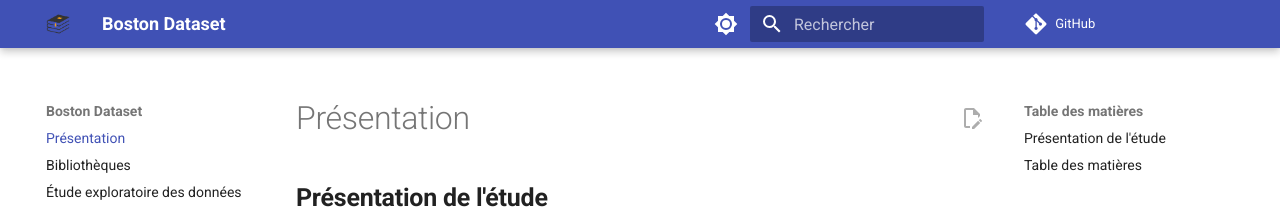
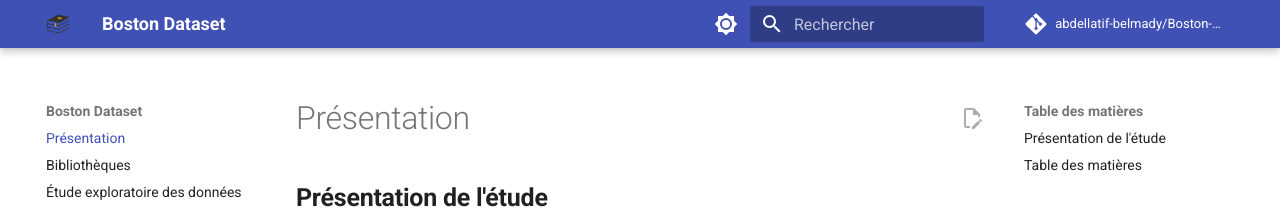
Before and after one commit to abdellatif-belmady/Boston-documentation, an MkDocs documentation site: the page built from docs/index.md, in a window 1280 px wide. Shown: the top 209 px of the page. Built offline with MkDocs 1.6.1 and Material for MkDocs 9.7.7, drawn with Linux system fonts in a browser that asks for light colours; comment, search, counter and statistics services are not loaded.

Commit message:
Update mkdocs.yml

```diff
--- a/mkdocs.yml
+++ b/mkdocs.yml
@@ -2,6 +2,8 @@
 site_name: Boston Dataset
 repo_url: https://github.com/abdellatif-belmady/Boston-documentation
 site_author: Abdellatif BELMADY
+edit_uri: https://github.com/abdellatif-belmady/Boston-documentation/tree/main/docs
+repo_name: abdellatif-belmady/Boston-documentation
 
 # Copyright
 copyright: Copyright &copy; 2022 - 2023 Abdellatif BELMADY
```
